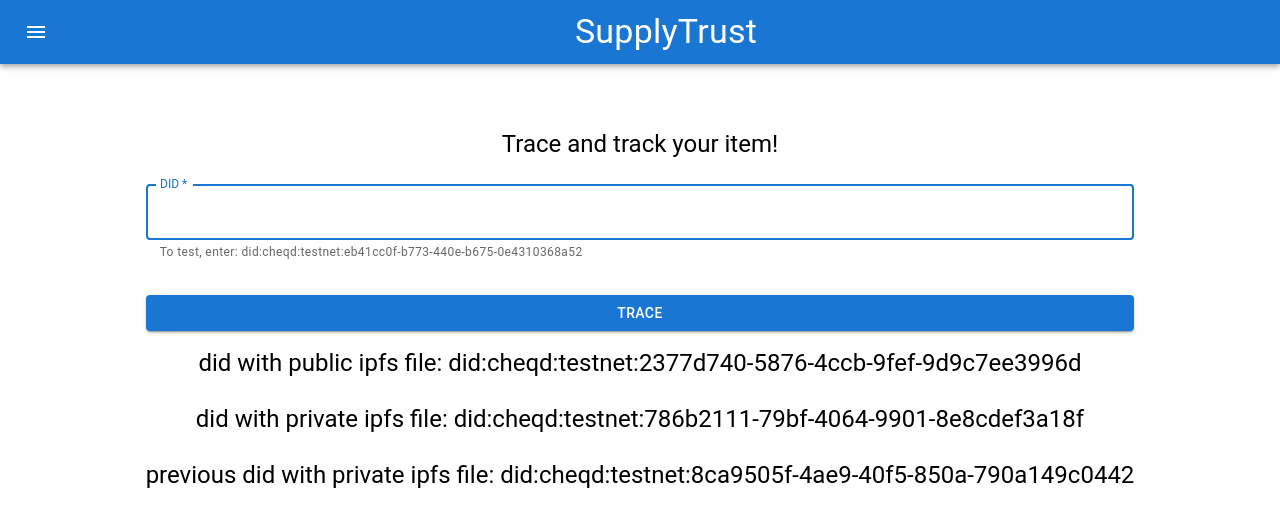
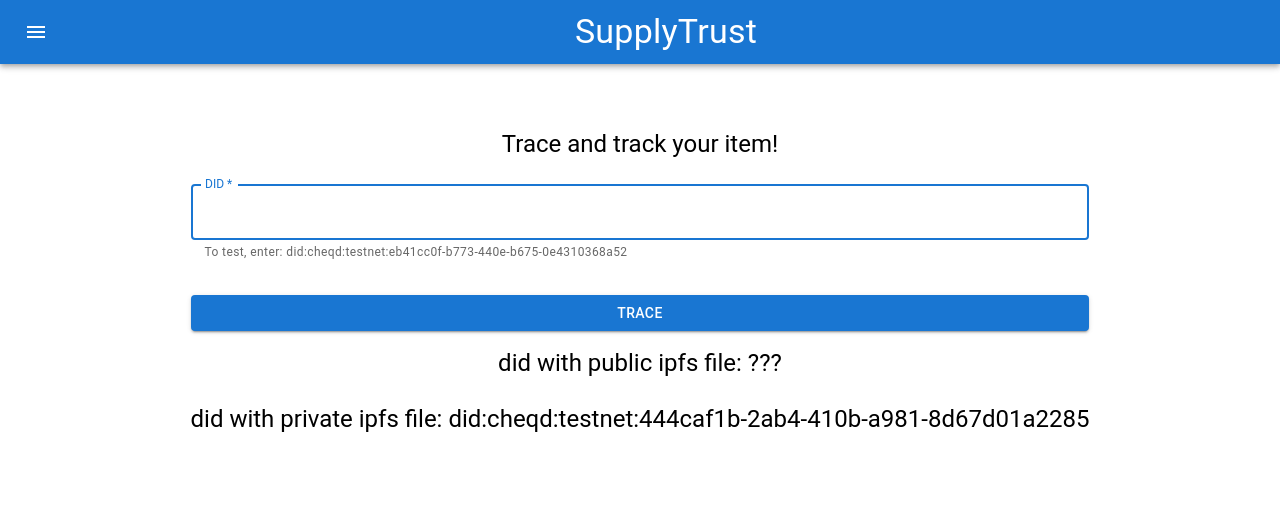
Before and after one commit to sid030sid/supply-trust, a React (Create React App) app in the folder frontend/: page /trace-and-track in a window 1280 px wide. Shown: the top 526 px of the page. Built offline with nearby package versions, Linux system fonts and the light colour scheme; the HTML template or start-up script is replaced by a standard one.

Commit message:
made plan for integrating verifier service in frontend

```diff
--- a/frontend/package.json
+++ b/frontend/package.json
@@ -44,5 +44,6 @@
       "last 1 firefox version",
       "last 1 safari version"
     ]
-  }
+  },
+  "proxy": "http://localhost:3001"
 }
--- a/frontend/src/components/EventMetadata.js
+++ b/frontend/src/components/EventMetadata.js
@@ -1,6 +1,7 @@
 import * as React from 'react';
 import { useParams, useNavigate} from 'react-router-dom';
 import axios from 'axios';
+import QRCode from "react-qr-code";
 import { CID } from 'multiformats/cid'
 
 // helper function
@@ -18,7 +19,10 @@
     // get cid of ipfs file from params
     const { cid } = useParams();
 
+    // state variables
     const [eventMetadata, setEventMetadata] = React.useState(null)
+    const [oid4vpUrl, setOid4vpUrl] = React.useState(null)
+    const [verified, setVerified] = React.useState(false) //this is set to true after oid4vp is performed successfully
 
     const navigate = useNavigate()
 
@@ -37,10 +41,13 @@
             if(res.data?.data?.event !== null){
                 setEventMetadata(res.data.data)
             }else{
+                setEventMetadata("private") //if private, verify vc_jwt of user and then show data to user
 
+                //get oid4vp url from verifier service
+                    //TODO: call endpoint and then call setOid4vpUrl OR navigate to "trace-and-track/cid/verify" page!!! which redirects after successfull oid4vp back to this page with "trace-and-track/cid"??? --> no to complicated
             }
 
-            //if private, verify vc_jwt of user and then show data to user
+
         }catch(e){
             console.log(e)
         }
@@ -50,13 +57,15 @@
     React.useEffect( () => {
         onMountFunction()
     }, []);
+
+
     return(
         <div>
             {eventMetadata?
-                eventMetadata === "private"?
+                eventMetadata === "private" & oid4vpUrl?
                     <div>
                         <h1>Supply chain event metadata stored in IPFS file {cid} is private. Please present VC so that SupplyTrust can verify your access right for private IPFS file: {cid}</h1>
-                        <h2>TODO: show QR code for verifiable presentation</h2>
+                        <QRCode value={oid4vpUrl}/>
                     </div>
                 :
                 <div>
--- a/frontend/src/components/InputForTracing.js
+++ b/frontend/src/components/InputForTracing.js
@@ -125,15 +125,11 @@
                 </Button>
                 <div>
                     <Typography component="h3" variant="h5" sx={{marginBottom:3}}>
-                        did with public ipfs file: did:cheqd:testnet:2377d740-5876-4ccb-9fef-9d9c7ee3996d
+                        did with public ipfs file: ???
                     </Typography>
                     <Typography component="h3" variant="h5" sx={{marginBottom:3}}>
-                        did with private ipfs file: did:cheqd:testnet:786b2111-79bf-4064-9901-8e8cdef3a18f
+                        did with private ipfs file: did:cheqd:testnet:444caf1b-2ab4-410b-a981-8d67d01a2285
                     </Typography>
-                    <Typography component="h3" variant="h5" sx={{marginBottom:3}}>
-                        previous did with private ipfs file: did:cheqd:testnet:8ca9505f-4ae9-40f5-850a-790a149c0442
-                    </Typography>
-
                 </div>
             </Box>
             {history?.length === 0 ?
```
Also changed, not shown: 1 other file (tests, documents, lock files or other folders).
